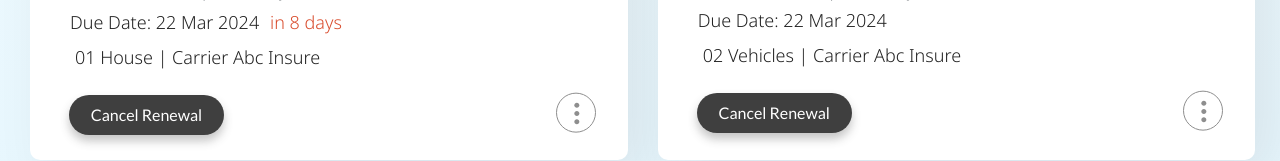
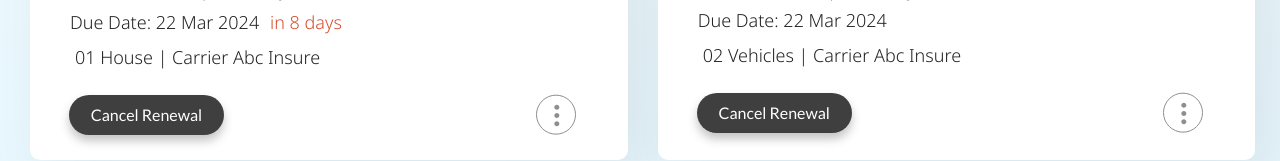
Before and after one commit to SmartImsIns/smart-ims-insu-frontend-app, a React (Create React App) app: page /ims-dashboard in a window 1280 px wide. Shown: the part 933-1094 px from the top of the page. Built offline with nearby package versions, Linux system fonts and the light colour scheme; a web font is replaced by a local one.

Commit message:
fixed few bugs

```diff
--- a/src/ImsDashboard/PoliciesList/PolicyStyles.ts
+++ b/src/ImsDashboard/PoliciesList/PolicyStyles.ts
@@ -1,12 +1,3 @@
-const commonStyles = {
-  fontFamily: "Noto Sans",
-  fontSize: "18px",
-  fontWeight: "300",
-  lineHeight: "20px",
-  letterSpacing: "0em",
-  textAlign: "left",
-};
-
 const font = {
   fontFamily: "Noto Sans",
 };
@@ -221,10 +212,9 @@ const PolicyStyles = {
       maxWidth: "250px",
       height: "auto",
       lineHeight: "26px",
-
     },
     "@media (min-width: 1025px) and (max-width: 1366px)": {
-      maxWidth: "290pxp"
+      maxWidth: "290pxp",
     },
   },
 
@@ -239,13 +229,17 @@ const PolicyStyles = {
   },
   cardBodyPremium: {
     ...font,
-    ...commonStyles,
     width: "100%",
     maxWidth: "255px",
     height: "20px",
     marginTop: "15px",
     marginLeft: "40px",
     color: "rgba(29, 37, 43, 1)",
+    fontSize: "18px",
+    fontWeight: "300",
+    lineHeight: "20px",
+    letterSpacing: "0em",
+    textAlign: "left",
 
     "@media (min-width:360px) and (max-width:599px)": {
       marginLeft: "30px",
@@ -263,7 +257,6 @@ const PolicyStyles = {
   },
   cardBodyPremiumAuto: {
     ...font,
-    ...commonStyles,
     width: "100%",
     maxWidth: "110px",
     marginTop: "13px",
@@ -290,12 +283,16 @@ const PolicyStyles = {
   },
   cardBodyDueDate: {
     ...font,
-    ...commonStyles,
     width: "100%",
     maxWidth: "200px",
     height: "20px",
     marginTop: "11px",
     marginLeft: "40px",
+    fontSize: "18px",
+    fontWeight: "300",
+    lineHeight: "20px",
+    letterSpacing: "0em",
+    textAlign: "left",
     "@media (min-width:360px) and (max-width:599px)": {
       marginLeft: "30px",
       marginTop: "12px",
@@ -313,12 +310,16 @@ const PolicyStyles = {
   },
   cardBodyDay: {
     ...font,
-    ...commonStyles,
     width: "100%",
     maxWidth: "72px",
     height: "20px",
     marginTop: "11px",
     color: "rgba(217, 77, 46, 1)",
+    fontSize: "18px",
+    fontWeight: "300",
+    lineHeight: "20px",
+    letterSpacing: "0em",
+    textAlign: "left",
     "@media (min-width:360px) and (max-width:599px)": {
       marginTop: "15px",
       maxWidth: "72px",
@@ -331,12 +332,16 @@ const PolicyStyles = {
   },
   cardBodyInsure: {
     ...font,
-    ...commonStyles,
     width: "100%",
     maxWidth: "auto",
     height: "20px",
     marginTop: "15px",
     marginLeft: "45px",
+    fontSize: "18px",
+    fontWeight: "300",
+    lineHeight: "20px",
+    letterSpacing: "0em",
+    textAlign: "left",
     "@media (min-width:360px) and (max-width:599px)": {
       marginLeft: "30px",
       marginTop: "15px",
@@ -418,24 +423,19 @@ const PolicyStyles = {
 
   ellipsisButton: {
     height: "25.7px",
-    marginTop: "5px ",
-    marginRight: "20px",
-    "@media (min-width:360px) and (max-width:599px)": {
+    marginTop: "7px",
+    marginRight: "40px",
+    "@media (min-width:360px) and (max-width:600px)": {
       marginTop: "28px ",
-      img: {
-        marginTop: "0px",
       width: "40px",
       height: "40px",
       lineHeight: "19.8px",
     },
-    },
-    "@media (min-width:600px) and (max-width:1024px)": {
-      img: {
-        marginTop: "50px",
+    "@media (min-width:601px) and (max-width:1024px)": {
+      marginTop: "30px",
       width: "40px",
       height: "40px",
       lineHeight: "19.8px",
-      },
     },
   },
   rightArrow: {
```
Lines whose indentation alone changed are shown as unchanged.
